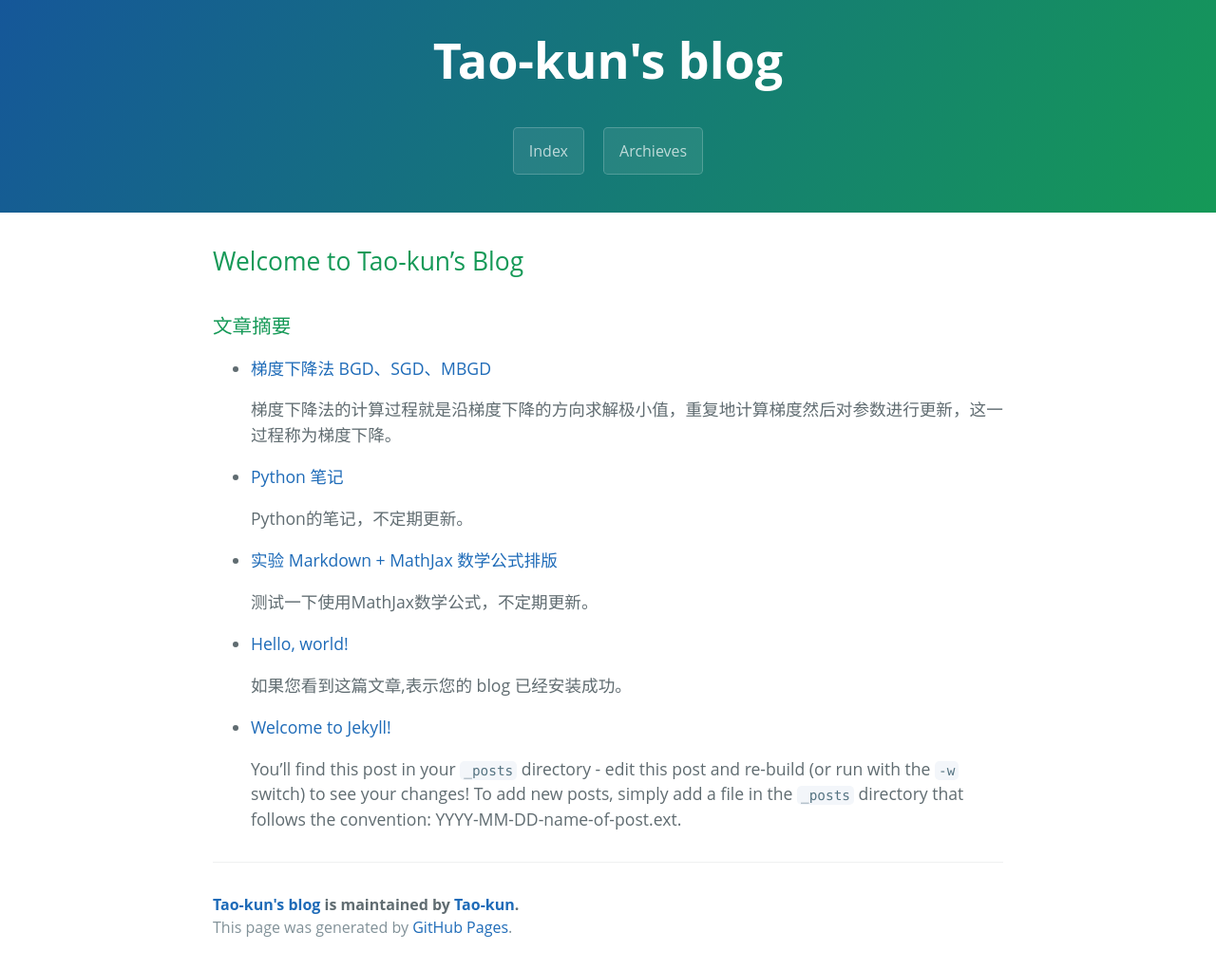
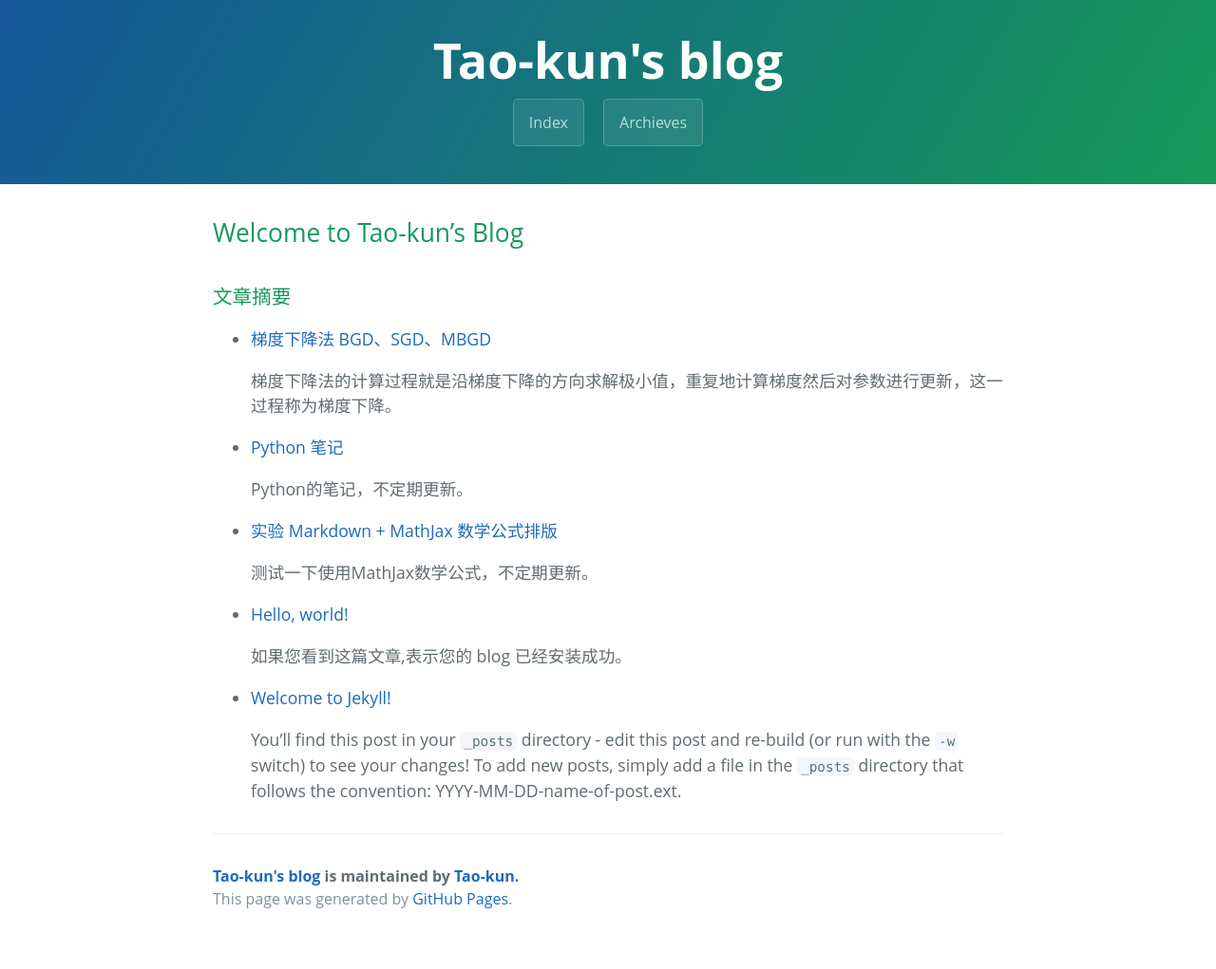
Before and after one commit to Tao-kun/Tao-kun.github.io, a Jekyll site: the page built from index.markdown, in a window 1280 px wide. Shown: the whole page at 95% size. Built offline with Jekyll 4.4.1, drawn with Linux system fonts in a browser that asks for light colours; some web fonts are replaced; after the commit the page ends 991 px from its top, so only the background shows below that.

Commit message:
remove hitokoto

```diff
--- a/_includes/head.html
+++ b/_includes/head.html
@@ -12,5 +12,4 @@
   -->
   <link href='https://fonts.lug.ustc.edu.cn/css?family=Open+Sans:400,700' rel='stylesheet' type='text/css' />
   <link rel="stylesheet" href="{{ site.baseurl }}/assets/css/cayman.css" />
-  <script type="text/javascript" src="https://api.hitokoto.us/rand?encode=js&charset=utf-8"></script>
 </head>
--- a/_includes/page-header.html
+++ b/_includes/page-header.html
@@ -1,11 +1,7 @@
 <section class="page-header">
   <h1 class="project-name">{{ site.title }}</h1>
   <!--<h2 class="project-tagline">{{ site.tagline }}</h2>-->
-  <div id="hitokoto">
-    <h2 class="project-tagline"><script>hitokoto()</script></h2>
-  </div>
   <a href="/index" class="btn">Index</a>
   <a href="/archieves" class="btn">Archieves</a>
 <!--  <a href="/about" class="btn">About</a> -->
-
 </section>
```
